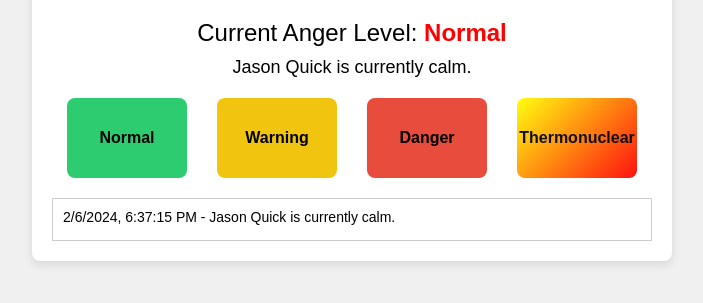
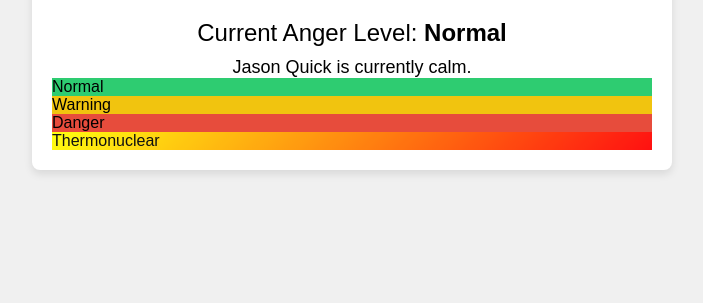
Before and after one commit to vitanzar2/JasonAngryCheck, a plain HTML site: page index.html in a window 1280 px wide. Both pictures are taken after a click on the element "Normal". Shown: the part 101-404 px from the top of the page, without its empty margins (288-991 px from the left). Drawn offline with Linux system fonts and the light colour scheme.

Commit message:
Update index.html

```diff
--- a/index.html
+++ b/index.html
@@ -40,36 +40,6 @@
 
     .anger-level {
         font-weight: bold;
-        color: #ff0000;
-    }
-
-    .status-box {
-        margin-top: 20px;
-        display: flex;
-        justify-content: space-around;
-    }
-
-    .status-box .box {
-        cursor: pointer;
-        width: 120px;
-        height: 80px;
-        text-align: center;
-        line-height: 80px;
-        border-radius: 8px;
-        font-weight: bold;
-    }
-
-    .log-container {
-        margin-top: 20px;
-        max-height: 200px;
-        overflow-y: scroll;
-        border: 1px solid #ccc;
-        padding: 10px;
-    }
-
-    .log-entry {
-        font-size: 14px;
-        margin-bottom: 5px;
     }
 
     .normal { background-color: #2ecc71; }
@@ -90,47 +60,23 @@
     <div class="container">
         <h1>Jason Quick's Anger Status</h1>
         <div class="status">
-            Current Anger Level: <span class="anger-level">High</span>
+            Current Anger Level: <span class="anger-level" id="angerLevel">High</span>
         </div>
         <div class="status-update">
             Jason Quick is currently very angry. Please approach with caution.
         </div>
         <div class="status-box">
-            <div class="box normal" onclick="updateStatus('Normal', 'Jason Quick is currently calm.')">Normal</div>
-            <div class="box warning" onclick="updateStatus('Warning', 'Jason Quick is currently irritated.')">Warning</div>
-            <div class="box danger" onclick="updateStatus('Danger', 'Jason Quick is currently angry.')">Danger</div>
-            <div class="box thermonuclear" onclick="updateStatus('Thermonuclear', 'Jason Quick is in a thermonuclear state of rage. It is too late.')">Thermonuclear</div>
+            <div class="box normal" onclick="updateStatus('Normal', 'Jason Quick is currently calm.', 'green')">Normal</div>
+            <div class="box warning" onclick="updateStatus('Warning', 'Jason Quick is currently irritated.', 'yellow')">Warning</div>
+            <div class="box danger" onclick="updateStatus('Danger', 'Jason Quick is currently angry.', 'red')">Danger</div>
+            <div class="box thermonuclear" onclick="updateStatus('Thermonuclear', 'Jason Quick is in a thermonuclear state of rage. It is already too late.', 'flashing')">Thermonuclear</div>
         </div>
-        <div class="log-container" id="logContainer"></div>
     </div>
 
     <script>
-        // Load previous log entries and last clicked status from localStorage
-        document.addEventListener('DOMContentLoaded', function() {
-            var logEntries = JSON.parse(localStorage.getItem('logEntries')) || [];
-            var lastStatus = localStorage.getItem('lastStatus');
-
-            // Restore last clicked status
-            if (lastStatus) {
-                var statusBox = document.querySelector('.box.' + lastStatus);
-                var level = statusBox.textContent;
-                var message = statusBox.dataset.message;
-                updateStatus(level, message, false); // Don't log this status as it's just restoration
-            }
-
-            // Display previous log entries
-            var logContainer = document.getElementById('logContainer');
-            logEntries.forEach(function(entry) {
-                var logEntry = document.createElement('div');
-                logEntry.className = 'log-entry';
-                logEntry.textContent = entry;
-                logContainer.appendChild(logEntry);
-            });
-        });
-
-        function updateStatus(level, message, log = true) {
+        function updateStatus(level, message, color) {
             var timestamp = new Date().toLocaleString();
-            document.querySelector('.anger-level').textContent = level;
+            document.getElementById('angerLevel').textContent = level;
             document.querySelector('.status-update').textContent = message;
             var logEntry = timestamp + ' - ' + message;
             var logContainer = document.getElementById('logContainer');
@@ -140,15 +86,14 @@
             logContainer.appendChild(logEntryElement);
             logContainer.scrollTop = logContainer.scrollHeight;
 
+            // Set anger level color
+            var angerLevel = document.getElementById('angerLevel');
+            angerLevel.style.color = color;
+
             // Store log entry in localStorage
-            if (log) {
-                var logEntries = JSON.parse(localStorage.getItem('logEntries')) || [];
-                logEntries.push(logEntry);
-                localStorage.setItem('logEntries', JSON.stringify(logEntries));
-            }
-
-            // Store last clicked status in localStorage
-            localStorage.setItem('lastStatus', level);
+            var logEntries = JSON.parse(localStorage.getItem('logEntries')) || [];
+            logEntries.push(logEntry);
+            localStorage.setItem('logEntries', JSON.stringify(logEntries));
         }
     </script>
 </body>
```
